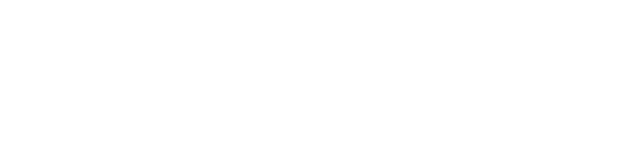
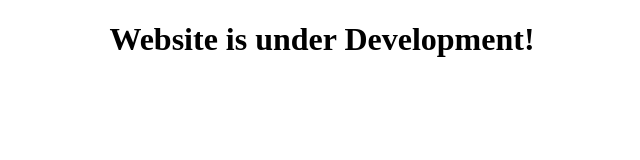
Before and after one commit to Devendrakhatrii/demo, a plain HTML site: page index.html in a window 1280 px wide. Shown: the whole page, without its empty margins (318-958 px from the left). Drawn offline with Linux system fonts and the light colour scheme.

Commit message:
Update index.html

```diff
--- a/index.html
+++ b/index.html
@@ -4,6 +4,13 @@
     <meta charset="UTF-8" />
     <meta name="viewport" content="width=device-width, initial-scale=1.0" />
     <title>Document</title>
+    <style>
+      .text{
+        display:flex;
+        align-items:center;
+        justify-content:center;
+      }
+    </style>
   </head>
-  <body></body>
+  <body><h1 class="text">Website is under Development!</h1></body>
 </html>
```
